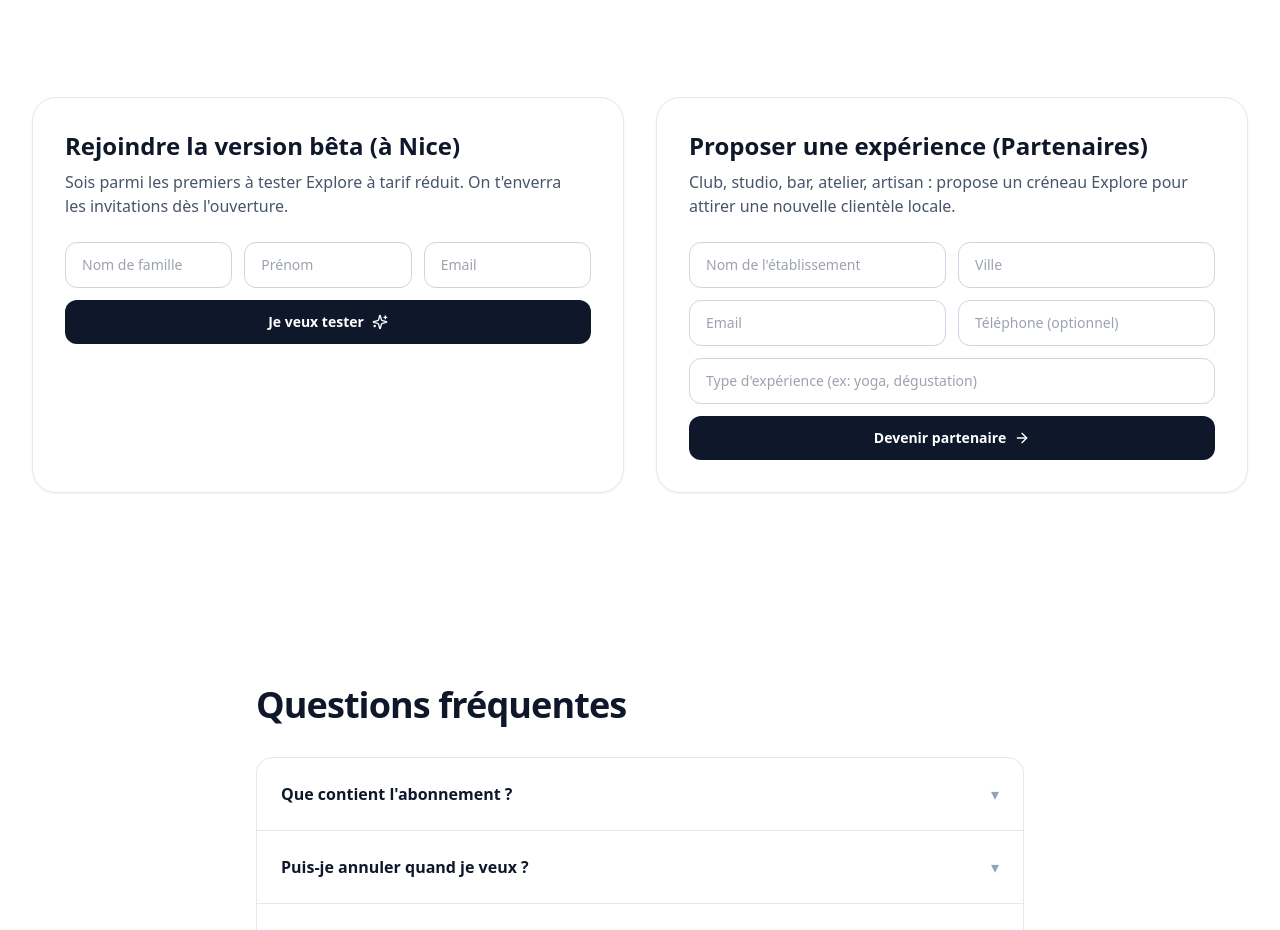
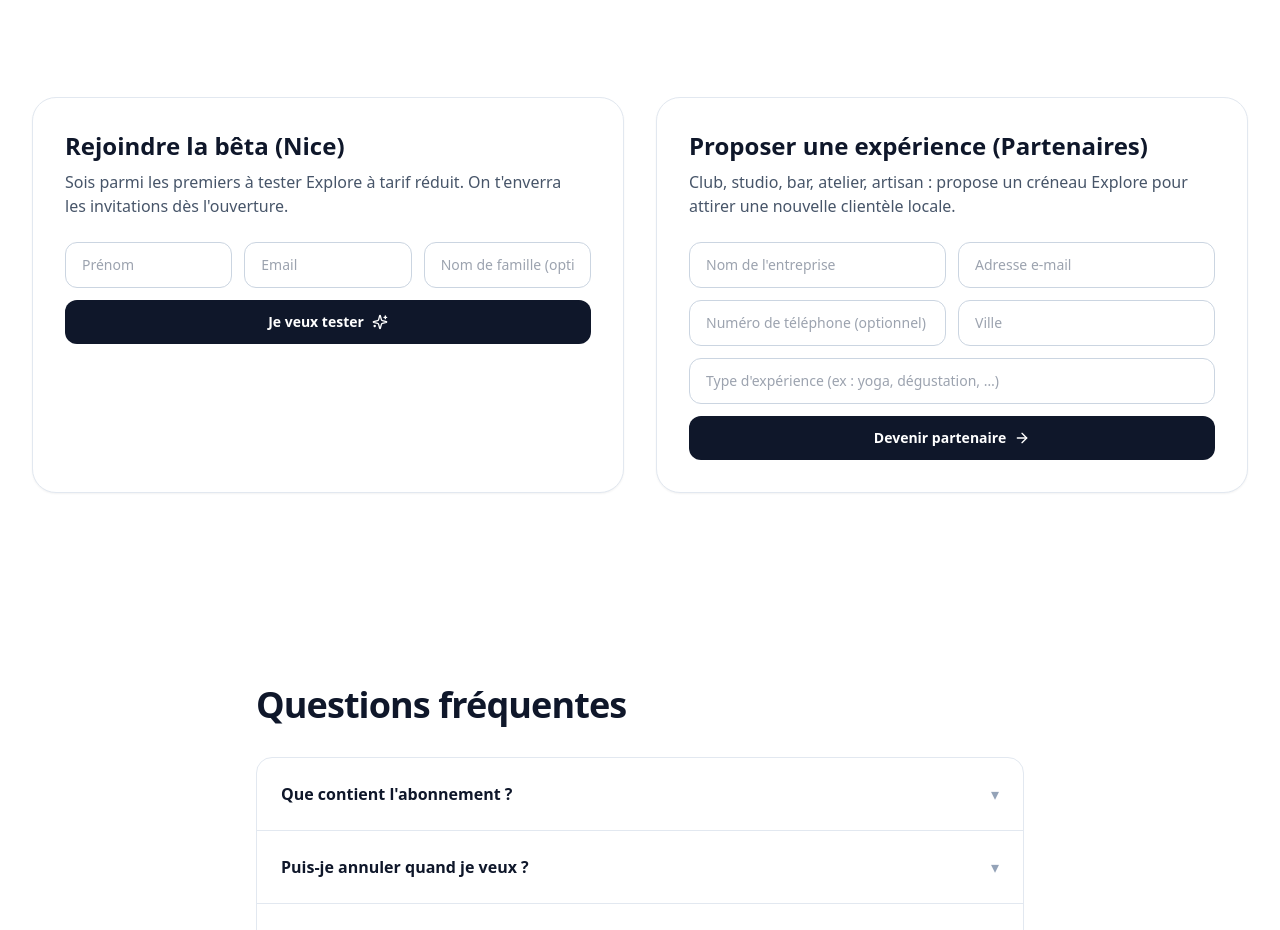
Before and after one commit to guillaumemathias06-sys/explore, a React (Vite) app: page / in a window 1280 px wide. Shown: the part 3440-4370 px from the top of the page. Built offline with nearby package versions, Linux system fonts and the light colour scheme.

Commit message:
Update App.jsx

```diff
--- a/src/App.jsx
+++ b/src/App.jsx
@@ -279,7 +279,7 @@
 
         {/* --- FORMULAIRE USERS (MAILCHIMP) --- */}
         <div className="rounded-3xl border border-slate-200 bg-white p-8 shadow-sm">
-          <h3 className="text-2xl font-bold text-slate-900">Rejoindre la version bêta (à Nice)</h3>
+          <h3 className="text-2xl font-bold text-slate-900">Rejoindre la bêta (Nice)</h3>
           <p className="mt-2 max-w-lg text-slate-600">
             Sois parmi les premiers à tester Explore à tarif réduit. On t'enverra les invitations dès l'ouverture.
           </p>
@@ -291,15 +291,6 @@
             target="_blank"
             noValidate
           >
-            {/* Nom de famille (optionnel) (Mailchimp: LNAME) */}
-            <input
-              type="text"
-              name="LNAME"
-              id="mce-LNAME"
-              placeholder="Nom de famille"
-              className="sm:col-span-1 rounded-xl border border-slate-300 bg-white px-4 py-3 text-sm outline-none focus:border-slate-900"
-            />
-
             {/* Prénom (Mailchimp: FNAME) */}
             <input
               type="text"
@@ -309,7 +300,7 @@
               className="sm:col-span-1 rounded-xl border border-slate-300 bg-white px-4 py-3 text-sm outline-none focus:border-slate-900"
             />
 
-            {/* Email (obligatoire) (Mailchimp: EMAIL) */}
+            {/* Email (obligatoire) */}
             <input
               type="email"
               name="EMAIL"
@@ -317,7 +308,16 @@
               required
               placeholder="Email"
               className="sm:col-span-1 rounded-xl border border-slate-300 bg-white px-4 py-3 text-sm outline-none focus:border-slate-900"
-             />
+            />
+
+            {/* Nom de famille (optionnel) */}
+            <input
+              type="text"
+              name="LNAME"
+              id="mce-LNAME"
+              placeholder="Nom de famille (optionnel)"
+              className="sm:col-span-1 rounded-xl border border-slate-300 bg-white px-4 py-3 text-sm outline-none focus:border-slate-900"
+            />
 
             {/* Honeypot anti-bots — ne pas retirer */}
             <div aria-hidden="true" style={{ position: "absolute", left: "-5000px" }}>
@@ -329,7 +329,6 @@
               />
             </div>
 
-            {/* Bouton submit */}
             <button
               type="submit"
               name="subscribe"
@@ -341,50 +340,79 @@
           </form>
         </div>
 
-        {/* --- FORMULAIRE PARTENAIRES (FORMSPREE) --- */}
+        {/* --- FORMULAIRE PARTENAIRES (MAILCHIMP) --- */}
         <div id="waitlist-partners" className="rounded-3xl border border-slate-200 bg-white p-8 shadow-sm">
           <h3 className="text-2xl font-bold text-slate-900">Proposer une expérience (Partenaires)</h3>
           <p className="mt-2 max-w-lg text-slate-600">
             Club, studio, bar, atelier, artisan : propose un créneau Explore pour attirer une nouvelle clientèle locale.
           </p>
 
-          <form action="https://formspree.io/f/mpwjdwjd" method="POST" className="mt-6 grid gap-3 sm:grid-cols-2">
+          <form
+            action="https://gmail.us5.list-manage.com/subscribe/post?u=d419766ed8ae8c96904fac1a0&id=ebe8553656&f_id=0062a5e0f0"
+            method="POST"
+            className="mt-6 grid gap-3 sm:grid-cols-2"
+            target="_blank"
+            noValidate
+          >
+            {/* Nom de l'entreprise */}
             <input
+              type="text"
+              name="COMPANY"
+              id="mce-COMPANY"
+              placeholder="Nom de l'entreprise"
+              className="rounded-xl border border-slate-300 bg-white px-4 py-3 text-sm outline-none focus:border-slate-900"
               required
-              name="business"
+            />
+
+            {/* Email (obligatoire) */}
+            <input
+              type="email"
+              name="EMAIL"
+              id="mce-EMAIL"
+              placeholder="Adresse e-mail"
+              className="rounded-xl border border-slate-300 bg-white px-4 py-3 text-sm outline-none focus:border-slate-900"
+              required
+            />
+
+            {/* Téléphone (optionnel) */}
+            <input
               type="text"
-              placeholder="Nom de l'établissement"
+              name="PHONE"
+              id="mce-PHONE"
+              placeholder="Numéro de téléphone (optionnel)"
               className="rounded-xl border border-slate-300 bg-white px-4 py-3 text-sm outline-none focus:border-slate-900"
             />
+
+            {/* Ville */}
             <input
-              required
-              name="city"
               type="text"
+              name="VILLE"
+              id="mce-VILLE"
               placeholder="Ville"
               className="rounded-xl border border-slate-300 bg-white px-4 py-3 text-sm outline-none focus:border-slate-900"
+              required
             />
+
+            {/* Type d'expérience */}
             <input
+              type="text"
+              name="EXPERIENCE"
+              id="mce-EXPERIENCE"
+              placeholder="Type d'expérience (ex : yoga, dégustation, …)"
+              className="sm:col-span-2 rounded-xl border border-slate-300 bg-white px-4 py-3 text-sm outline-none focus:border-slate-900"
               required
-              name="email"
-              type="email"
-              placeholder="Email"
-              className="rounded-xl border border-slate-300 bg-white px-4 py-3 text-sm outline-none focus:border-slate-900"
             />
-            <input
-              name="phone"
-              type="tel"
-              placeholder="Téléphone (optionnel)"
-              className="rounded-xl border border-slate-300 bg-white px-4 py-3 text-sm outline-none focus:border-slate-900"
-            />
-            <input
-              required
-              name="experience"
-              type="text"
-              placeholder="Type d'expérience (ex: yoga, dégustation)"
-              className="sm:col-span-2 rounded-xl border border-slate-300 bg-white px-4 py-3 text-sm outline-none focus:border-slate-900"
-            />
-            {/* Anti-spam honeypot (optionnel) */}
-            <input type="text" name="_gotcha" tabIndex="-1" autoComplete="off" className="hidden" />
+
+            {/* Honeypot anti-bots — ne pas retirer */}
+            <div aria-hidden="true" style={{ position: "absolute", left: "-5000px" }}>
+              <input
+                type="text"
+                name="b_d419766ed8ae8c96904fac1a0_ebe8553656"
+                tabIndex="-1"
+                defaultValue=""
+              />
+            </div>
+
             <button className="sm:col-span-2 inline-flex items-center justify-center gap-2 rounded-xl bg-slate-900 px-4 py-3 text-sm font-semibold text-white hover:bg-slate-800">
               Devenir partenaire <ArrowRight size={16} />
             </button>
```
